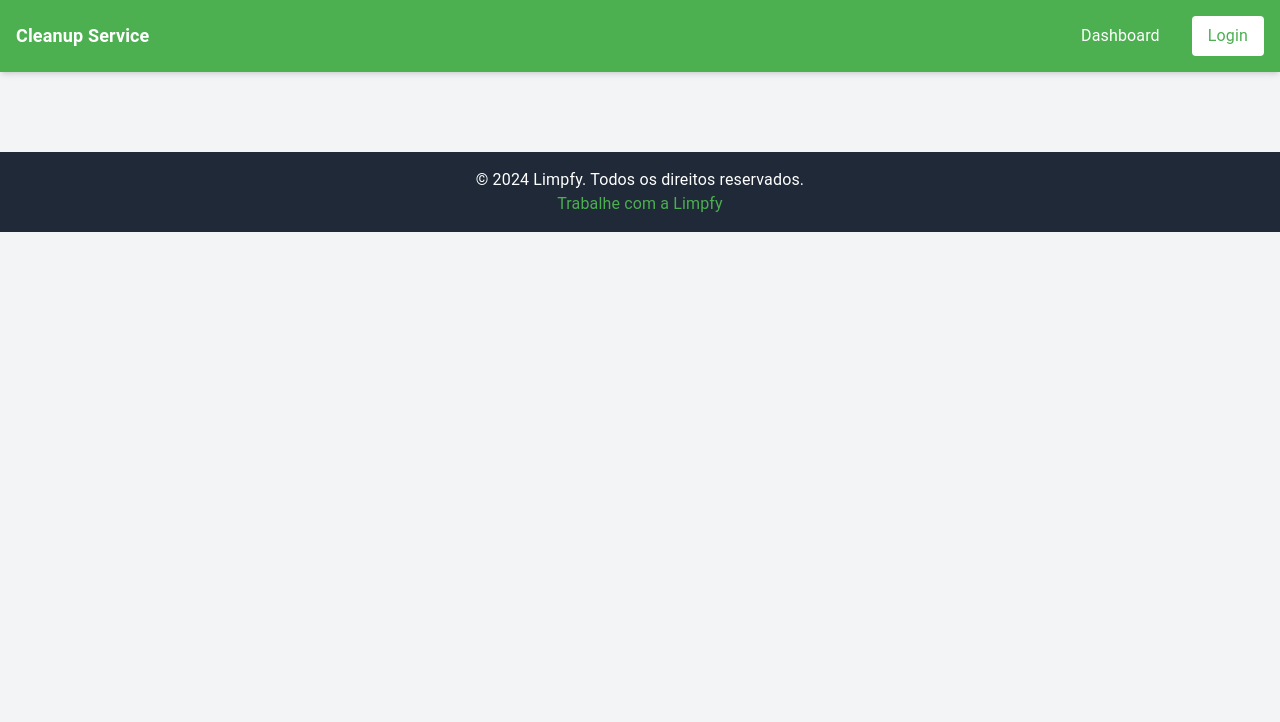
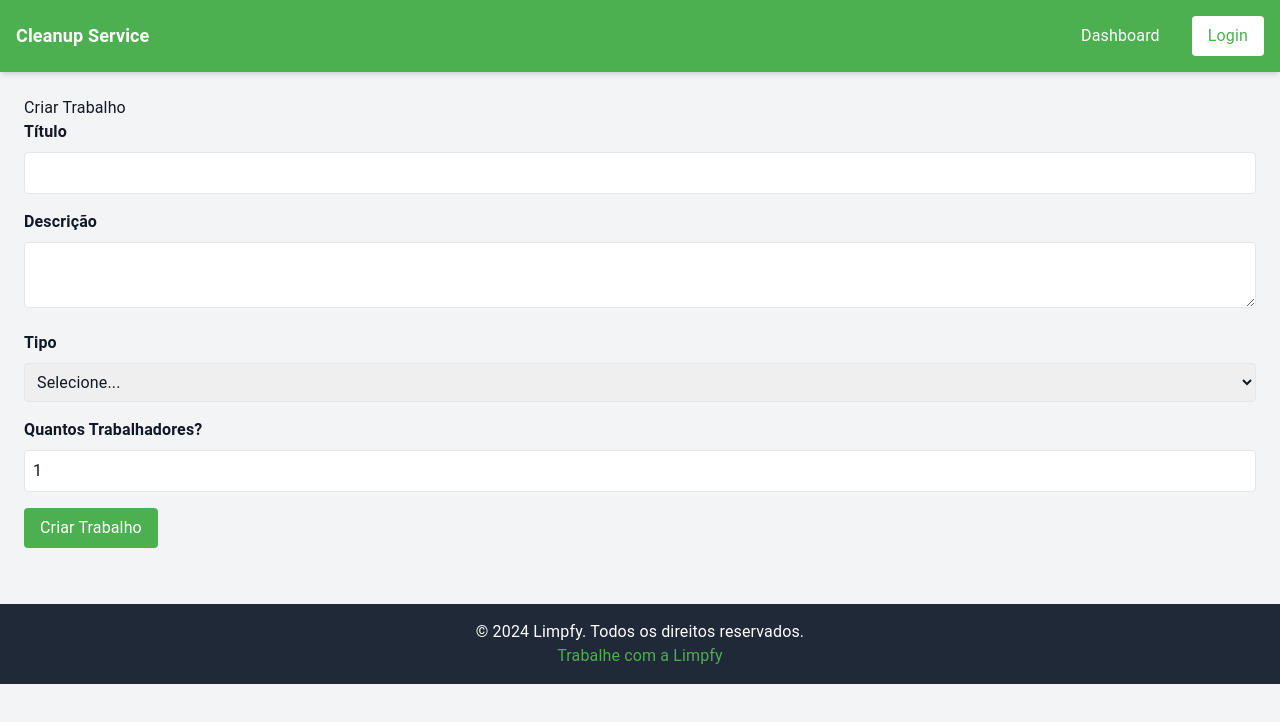
Before and after one commit to prcordova/my-cleaning-app, a Next.js app: page /new in a window 1280 px wide. Before the commit this address had no page. Shown: the top 722 px of the page. Built offline with nearby package versions, Linux system fonts and the light colour scheme.

Commit message:
fix: updated new job creation

```diff
--- a/package.json
+++ b/package.json
@@ -16,7 +16,6 @@
     "@mui/material": "^6.1.9",
     "@stripe/stripe-js": "^5.2.0",
     "axios": "^1.7.8",
-    "cep-promise": "^4.4.1",
     "chart.js": "^4.4.6",
     "dayjs": "^1.11.13",
     "next": "15.0.3",
--- a/src/app/new/page.tsx
+++ b/src/app/new/page.tsx
@@ -1,46 +1,67 @@
 "use client";
 
-import { useState, useEffect } from "react";
+import { useState } from "react";
 import { useRouter } from "next/navigation";
+import toast from "react-hot-toast";
 import { useAuthStore } from "@/store/authStore";
-import PrivateRoute from "@/hoc/PrivateRoute";
 
-const SolicitarLimpeza = () => {
+const CreateJob = () => {
+  const [title, setTitle] = useState("");
+  const [description, setDescription] = useState("");
   const [type, setType] = useState("");
   const [workers, setWorkers] = useState(1);
-  const router = useRouter();
-  const { isLoggedIn } = useAuthStore();
+  const { token } = useAuthStore();
 
-  // Redireciona para login caso o usuário não esteja autenticado
-  useEffect(() => {
-    if (!isLoggedIn) {
-      router.push("/login");
-    }
-  }, [isLoggedIn, router]);
-
-  const handleSubmit = () => {
-    const requestData = { type, workers };
-
-    // Aqui você faz a chamada para a API do backend (em Node.js)
-    fetch("http://localhost:5000/jobs", {
+  const handleSubmit = async () => {
+    try {
+      const res = await fetch("http://localhost:3000/jobs/create", {
         method: "POST",
         headers: {
           "Content-Type": "application/json",
-        Authorization: `Bearer ${localStorage.getItem("token")}`, // Token do cliente
+          Authorization: `Bearer ${token}`,
         },
-      body: JSON.stringify(requestData),
-    })
-      .then((res) => res.json())
-      .then((data) => console.log("Pedido criado:", data))
-      .catch((err) => console.error("Erro ao criar pedido:", err));
+        body: JSON.stringify({
+          title,
+          description,
+          type,
+          workers,
+        }),
+      });
+
+      if (!res.ok) {
+        throw new Error("Erro ao criar trabalho.");
+      }
+
+      const data = await res.json();
+      console.log("data", data);
+      toast.success("Trabalho criado com sucesso!");
+    } catch (err: any) {
+      toast.error(err.message || "Erro ao criar trabalho.");
+    }
   };
 
   return (
-    <PrivateRoute>
-      <div className="min-h-screen bg-gray-50 p-6">
-        <h1 className="text-2xl font-bold mb-4">Solicitar Limpeza</h1>
+    <div>
+      <h1>Criar Trabalho</h1>
       <div className="mb-4">
-          <label className="block font-bold mb-2">Tipo de Limpeza</label>
+        <label className="block font-bold mb-2">Título</label>
+        <input
+          type="text"
+          className="w-full p-2 border rounded"
+          value={title}
+          onChange={(e) => setTitle(e.target.value)}
+        />
+      </div>
+      <div className="mb-4">
+        <label className="block font-bold mb-2">Descrição</label>
+        <textarea
+          className="w-full p-2 border rounded"
+          value={description}
+          onChange={(e) => setDescription(e.target.value)}
+        />
+      </div>
+      <div className="mb-4">
+        <label className="block font-bold mb-2">Tipo</label>
         <select
           className="w-full p-2 border rounded"
           value={type}
@@ -67,11 +88,10 @@ const SolicitarLimpeza = () => {
         onClick={handleSubmit}
         className="py-2 px-4 bg-primary text-white rounded hover:bg-secondary"
       >
-          Solicitar
+        Criar Trabalho
       </button>
     </div>
-    </PrivateRoute>
   );
 };
 
-export default SolicitarLimpeza;
+export default CreateJob;
--- a/src/app/register/worker/page.tsx
+++ b/src/app/register/worker/page.tsx
@@ -10,7 +10,6 @@ import {
   Grid,
 } from "@mui/material";
 import { z } from "zod";
-import cep from "cep-promise";
 import { workerSchema } from "./worker-schema";
 
 // Schema de validação com Zod
@@ -26,6 +25,7 @@ const RegisterWorker = () => {
     birthDate: "",
     password: "",
     confirmPassword: "",
+    role: "worker",
     address: {
       cep: "",
       street: "",
@@ -140,6 +140,7 @@ const RegisterWorker = () => {
         birthDate: formData.birthDate,
         password: formData.password,
         confirmPassword: formData.confirmPassword,
+        role: "worker",
         address: {
           cep: formData.address.cep,
           street: formData.address.street,
```
Also changed, not shown: 1 other file (tests, documents, lock files or other folders). Lines whose indentation alone changed are shown as unchanged.
